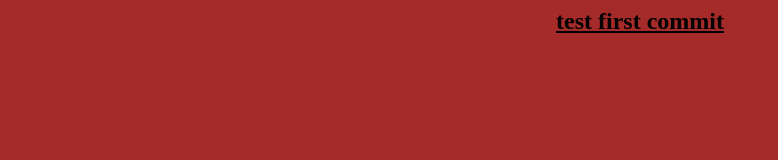
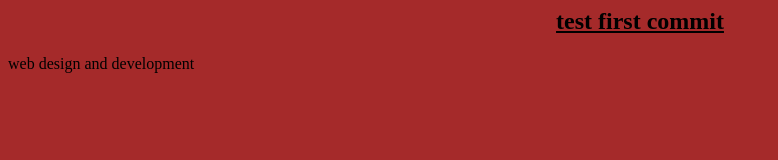
Before and after one commit to SaraAdel97/first-teamproject, a plain HTML site: page index.html in a window 1280 px wide. Shown: the whole page, without its empty margins (0-778 px from the left). Drawn offline with Linux system fonts and the light colour scheme.

Commit message:
added paragraph

```diff
--- a/index.html
+++ b/index.html
@@ -5,6 +5,7 @@
     <h2>
         test first commit
     </h2>
+    <p>web design and development</p>
     <script src="my.js"></script>
 
 </body>
```
